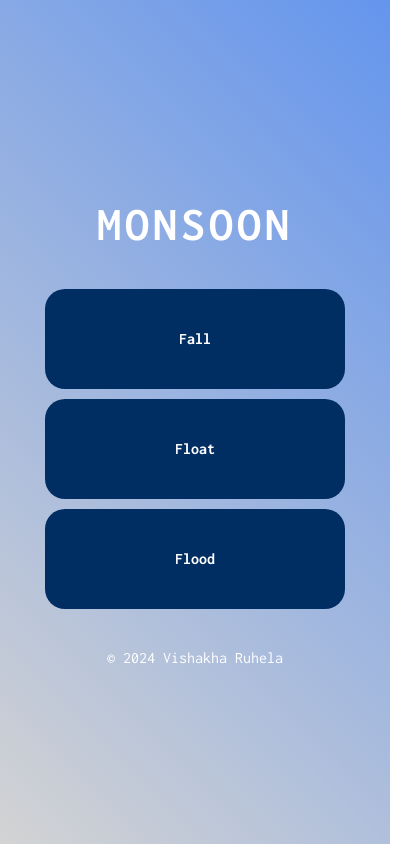
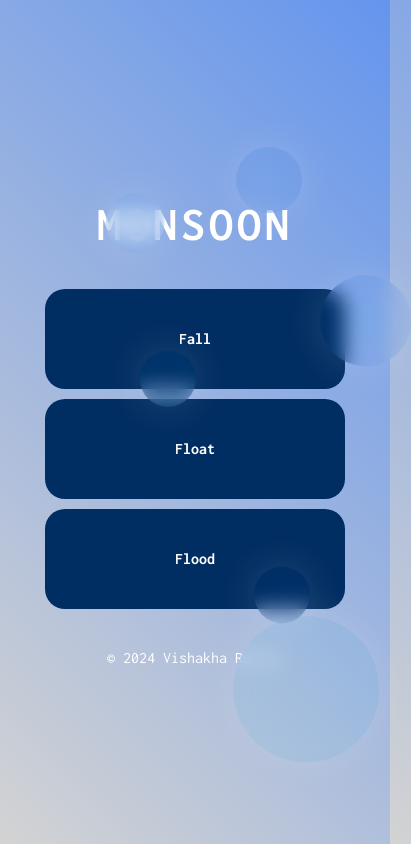
Before and after one commit to viltu08/Monsoon, a plain HTML site: page index.html in a window 390 px wide. Shown: the whole page, 411 px wide, since content can reach past the window. Drawn offline with Linux system fonts and the light colour scheme.

Commit message:
Sep30 8:12p

```diff
--- a/index.html
+++ b/index.html
@@ -11,8 +11,8 @@
     <link href="https://fonts.googleapis.com/css2?family=Nerko+One&display=swap" rel="stylesheet">
 
     <style>
+/* The Javascript in this code has been generated using ChatGPT */
 
-        /* The javascript in this code has been generated using ChatGPT*/
         @import url('https://fonts.googleapis.com/css2?family=Inconsolata:wght@200..900&display=swap');
 
         * {
@@ -105,8 +105,8 @@
             position: absolute;
             border-radius: 50%;
             pointer-events: none;
-            backdrop-filter: blur(10px); /* Frosted effect */
-            box-shadow: 0 0 40px rgba(255, 255, 255, 0.15); /* Softer glow effect */
+            backdrop-filter: blur(10px);
+            box-shadow: 0 0 40px rgba(255, 255, 255, 0.15);
             transform: translate(-50%, -50%);
         }
 
@@ -148,33 +148,37 @@
     <script>
         function getRandomColor() {
             const colors = [
-                'rgba(0, 102, 204, 0.05)', // Ultra soft blue
-                'rgba(0, 153, 255, 0.05)', // Ultra soft sky blue
-                'rgba(51, 153, 255, 0.05)', // Ultra soft light azure
-                'rgba(0, 204, 255, 0.05)', // Ultra soft turquoise
-                'rgba(51, 204, 255, 0.05)'  // Ultra soft light turquoise
+                'rgba(0, 102, 204, 0.05)',
+                'rgba(0, 153, 255, 0.05)',
+                'rgba(51, 153, 255, 0.05)',
+                'rgba(0, 204, 255, 0.05)',
+                'rgba(51, 204, 255, 0.05)'
             ];
             return colors[Math.floor(Math.random() * colors.length)];
         }
 
-        document.addEventListener('click', (e) => {
+        function createBokeh() {
             const bokeh = document.createElement('div');
             bokeh.className = 'bokeh';
 
-            // Set random size between 50px and 150px
             const size = Math.random() * 100 + 50; // Random size
             bokeh.style.width = `${size}px`;
             bokeh.style.height = `${size}px`;
 
-            // Set random color gradient with very subtle opacity
             const color1 = getRandomColor();
             const color2 = getRandomColor();
             bokeh.style.background = `radial-gradient(circle, ${color1} 0%, ${color2} 50%)`;
 
-            bokeh.style.left = `${e.pageX}px`;
-            bokeh.style.top = `${e.pageY}px`;
+            bokeh.style.left = `${Math.random() * window.innerWidth}px`;
+            bokeh.style.top = `${Math.random() * window.innerHeight}px`;
             document.body.appendChild(bokeh);
-        });
+
+            // Remove the line below to keep bokeh elements on screen
+            // setTimeout(() => { bokeh.remove(); }, 5000);
+        }
+
+        // Create a new bokeh every 800 milliseconds
+        setInterval(createBokeh, 800);
     </script>
 </body>
 
```
